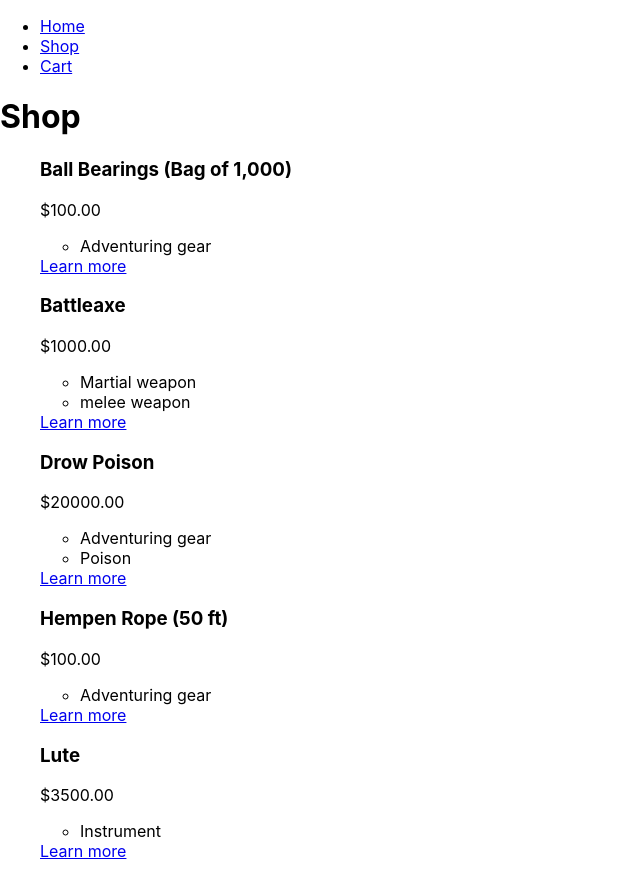
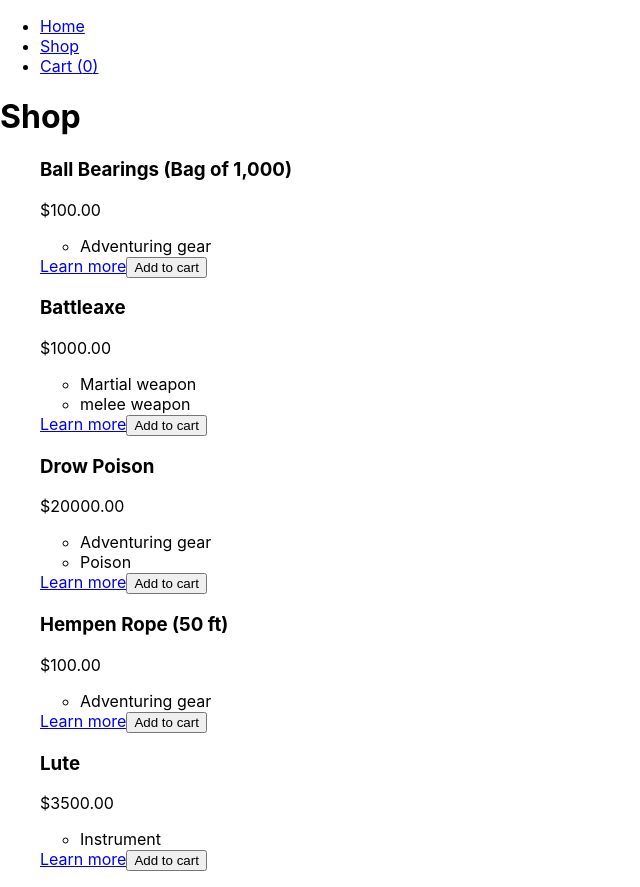
Before and after one commit to isaiahaiasi/shopping-cart, a React (Create React App) app: page /shop in a window 1280 px wide. Shown: the whole page, without its empty margins (0-640 px from the left). Built offline with nearby package versions, Linux system fonts and the light colour scheme.

Commit message:
Implement reducer to update cart state

```diff
--- a/src/App.js
+++ b/src/App.js
@@ -6,7 +6,7 @@
 // - routes, including item param route?
 // - (I think that's it, for the main app component)
 
-import React from "react";
+import React, { useReducer } from "react";
 import {
   BrowserRouter as Router,
   Route,
@@ -16,13 +16,31 @@ import {
 import Home from "./components/Home";
 import Shop from "./components/Shop";
 import Cart from "./components/Cart";
-import CartContext from "./CartContext";
+import CartContext, { cartActions } from "./CartContext";
 import Product from "./components/Product";
+import CartLink from "./components/CartLink";
+
+const cartReducer = (state, { type, id, quantity }) => {
+  if (!state[id]) state[id] = 0;
+  switch (type) {
+    case cartActions.increment:
+      return { ...state, [id]: state[id] + 1 };
+    case cartActions.decrement:
+      return { ...state, [id]: state[id] > 0 ? state[id] - 1 : state[id] };
+    case cartActions.set:
+      return { ...state, [id]: quantity };
+    default:
+      throw new Error(`Unhandled cart action type ${type}`);
+  }
+};
 
 function App() {
+  const [cartState, cartDispatch] = useReducer(cartReducer, []);
+
   return (
     <div className="App">
       <Router>
+        <CartContext.Provider value={{ cartState, cartDispatch }}>
           <ul className="nav">
             <li>
               <NavLink to="/">Home</NavLink>
@@ -31,11 +49,10 @@ function App() {
               <NavLink to="/shop">Shop</NavLink>
             </li>
             <li>
-            <NavLink to="/cart">Cart</NavLink>
+              <CartLink to="/cart">Cart</CartLink>
             </li>
           </ul>
 
-        <CartContext.Provider value={{}}>
           <Switch>
             <Route path="/" exact>
               <Home />
--- a/src/CartContext.js
+++ b/src/CartContext.js
@@ -2,4 +2,11 @@ import React from "react";
 
 const CartContext = React.createContext({});
 
+const cartActions = {
+  increment: "increment",
+  decrement: "decrement",
+  set: "set",
+};
+
 export default CartContext;
+export { cartActions };
--- /dev/null
+++ b/src/components/AddToCart.js
@@ -0,0 +1,15 @@
+import React, { useContext } from "react";
+import CartContext, { cartActions } from "../CartContext";
+
+// TODO: incorporate with Reducer pattern for updating cart state...
+export default function AddToCart({ id }) {
+  const { cartDispatch } = useContext(CartContext);
+
+  return (
+    <button
+      onClick={() => cartDispatch({ type: cartActions.increment, id: id })}
+    >
+      Add to cart
+    </button>
+  );
+}
--- a/src/components/Cart.js
+++ b/src/components/Cart.js
@@ -1,11 +1,12 @@
 import React, { useContext } from "react";
 import { Link } from "react-router-dom";
 import CartContext from "../CartContext";
+import storeData from "../store-data";
 
 export default function Cart() {
-  const cart = useContext(CartContext);
+  const { cartState, cartDispatch } = useContext(CartContext);
 
-  if (Object.entries(cart).length === 0) {
+  if (Object.entries(cartState).length === 0) {
     return (
       <div>
         <h1>Cart</h1>
@@ -21,8 +22,8 @@ export default function Cart() {
     <div>
       <h1>Cart</h1>
       <ul>
-        {Object.entries(cart).map(([id, quantity]) => (
-          <li>
+        {Object.entries(cartState).map(([id, quantity]) => (
+          <li key={id}>
             <b>{id}</b> - {quantity}
           </li>
         ))}
--- /dev/null
+++ b/src/components/CartLink.js
@@ -0,0 +1,10 @@
+import React, { useContext } from "react";
+import { NavLink } from "react-router-dom";
+import CartContext from "../CartContext";
+
+export default function CartLink() {
+  const { cartState } = useContext(CartContext);
+  return (
+    <NavLink to="/cart">Cart ({Object.entries(cartState).length})</NavLink>
+  );
+}
--- a/src/components/Product.js
+++ b/src/components/Product.js
@@ -2,6 +2,7 @@ import React from "react";
 import { Link, useParams } from "react-router-dom";
 import { formatCurrency } from "../utilities";
 import storeData from "../store-data";
+import AddToCart from "./AddToCart";
 
 export default function Product() {
   const { productId } = useParams();
@@ -30,9 +31,10 @@ export default function Product() {
         {product.weight && <p>{product.weight} lb</p>}
         <ul>
           {product.category.map((cat) => (
-            <li>{cat}</li>
+            <li key={cat}>{cat}</li>
           ))}
         </ul>
+        <AddToCart id={product.id} />
       </div>
     </div>
   );
--- a/src/components/ProductCard.js
+++ b/src/components/ProductCard.js
@@ -1,6 +1,7 @@
 import React from "react";
 import { Link } from "react-router-dom";
 import { formatCurrency } from "../utilities";
+import AddToCart from "./AddToCart";
 
 export default function ProductCard({ product }) {
   return (
@@ -9,10 +10,11 @@ export default function ProductCard({ product }) {
       <p>{formatCurrency(product.price)}</p>
       <ul>
         {product.category.map((cat) => (
-          <li>{cat}</li>
+          <li key={cat}>{cat}</li>
         ))}
       </ul>
       <Link to={`/shop/${product.id}`}>Learn more</Link>
+      <AddToCart id={product.id} />
     </div>
   );
 }
--- a/src/components/Shop.js
+++ b/src/components/Shop.js
@@ -8,7 +8,7 @@ export default function Shop() {
       <h1>Shop</h1>
       <ul>
         {storeData.map((product) => (
-          <ProductCard product={product} />
+          <ProductCard key={product.id} product={product} />
         ))}
       </ul>
     </div>
```
Lines whose indentation alone changed are shown as unchanged.
